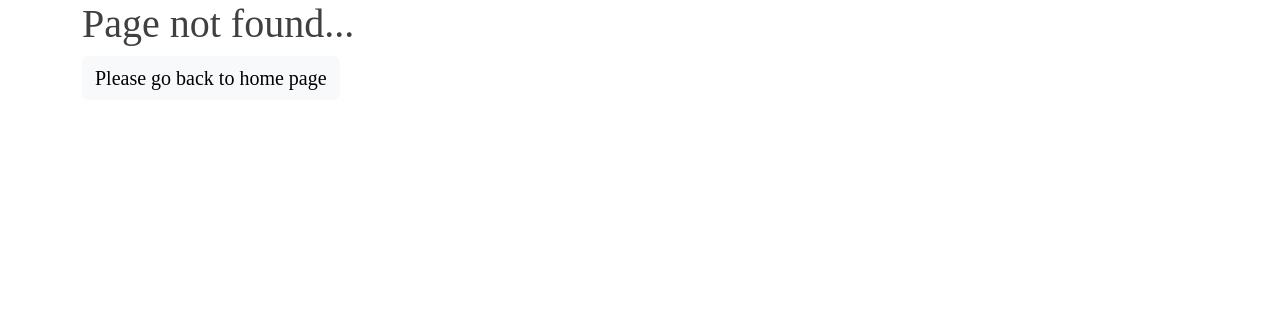
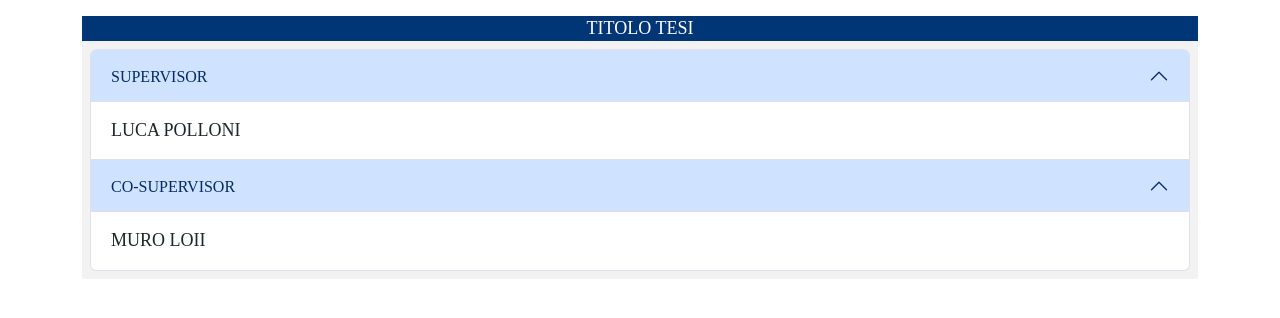
Before and after one commit to GiuseppeMaggio11/ThesisManagement-Group13, a React (Vite) app in the folder client/: page /user/application/1 in a window 1280 px wide. Before the commit this address had no page. Shown: the top 318 px of the page. Built offline with nearby package versions, Linux system fonts and the light colour scheme.

Commit message:
first part of the frontend

```diff
--- a/client/src/App.jsx
+++ b/client/src/App.jsx
@@ -3,6 +3,7 @@ import { useEffect, useState } from "react";
 import { BrowserRouter, Routes, Route, Navigate, Link } from "react-router-dom";
 import ErrorAlert from "./components/ErrorAlert";
 import HomePage from "./components/HomePage";
+import UserApplication from "./components/UserApplication"
 import "./style.css";
 import { Button, Container } from "react-bootstrap";
 
@@ -39,7 +40,7 @@ function App() {
               )
             }
           />
-          {/*Others route here */}
+          <Route path='/user/application/:id' element={<UserApplication loading={loading}/>}></Route>
           {/*Leave DefaultRoute as last route */}
           <Route path="/*" element={<DefaultRoute />} />
         </Routes>
--- /dev/null
+++ b/client/src/components/UserApplication.jsx
@@ -0,0 +1,50 @@
+import { Container, Row, Col, Table, Accordion} from "react-bootstrap";
+import { useState } from "react";
+import Loading from "./Loading";
+
+function UserApplication(props) {
+    const [pageData, setPageData] = useState({
+        title:"TITOLO TESI",
+        supervisor:"LUCA POLLONI",
+        coSupervisor:"MURO LOII"
+    })
+
+    return (
+      <>
+        {props.loading ? <Loading /> : ""}
+        <Container>
+            <Table striped className="navbarMargin">
+                <thead class="head_tableApplication">
+                    <tr class="colorStyle">
+                        {pageData.title}
+                    </tr>
+                </thead>
+                <tbody>
+                   <tr>
+                    <Accordion defaultActiveKey={['0','1']} alwaysOpen>
+                       { pageData.supervisor &&
+                        <Accordion.Item eventKey="0">
+                            <Accordion.Header>SUPERVISOR</Accordion.Header>
+                            <Accordion.Body>
+                                {pageData.supervisor}
+                            </Accordion.Body>
+                        </Accordion.Item>
+                        }
+                        { pageData.coSupervisor &&
+                        <Accordion.Item eventKey="1">
+                            <Accordion.Header>CO-SUPERVISOR</Accordion.Header>
+                            <Accordion.Body>
+                                {pageData.coSupervisor}
+                            </Accordion.Body>
+                        </Accordion.Item>
+                        }
+                    </Accordion>
+                   </tr>
+                </tbody>
+            </Table>
+        </Container>
+      </>
+    );
+  }
+
+  export default UserApplication;
--- a/client/src/style.css
+++ b/client/src/style.css
@@ -19,3 +19,14 @@
       transform: translate(-50%, -50%);
       z-index: 9999;
     }
+
+.head_tableApplication{
+  text-align: center;
+}
+.navbarMargin{
+  margin-top: 1rem;
+}
+.colorStyle{
+  background-color: #003576;
+  color: white;
+}
```
